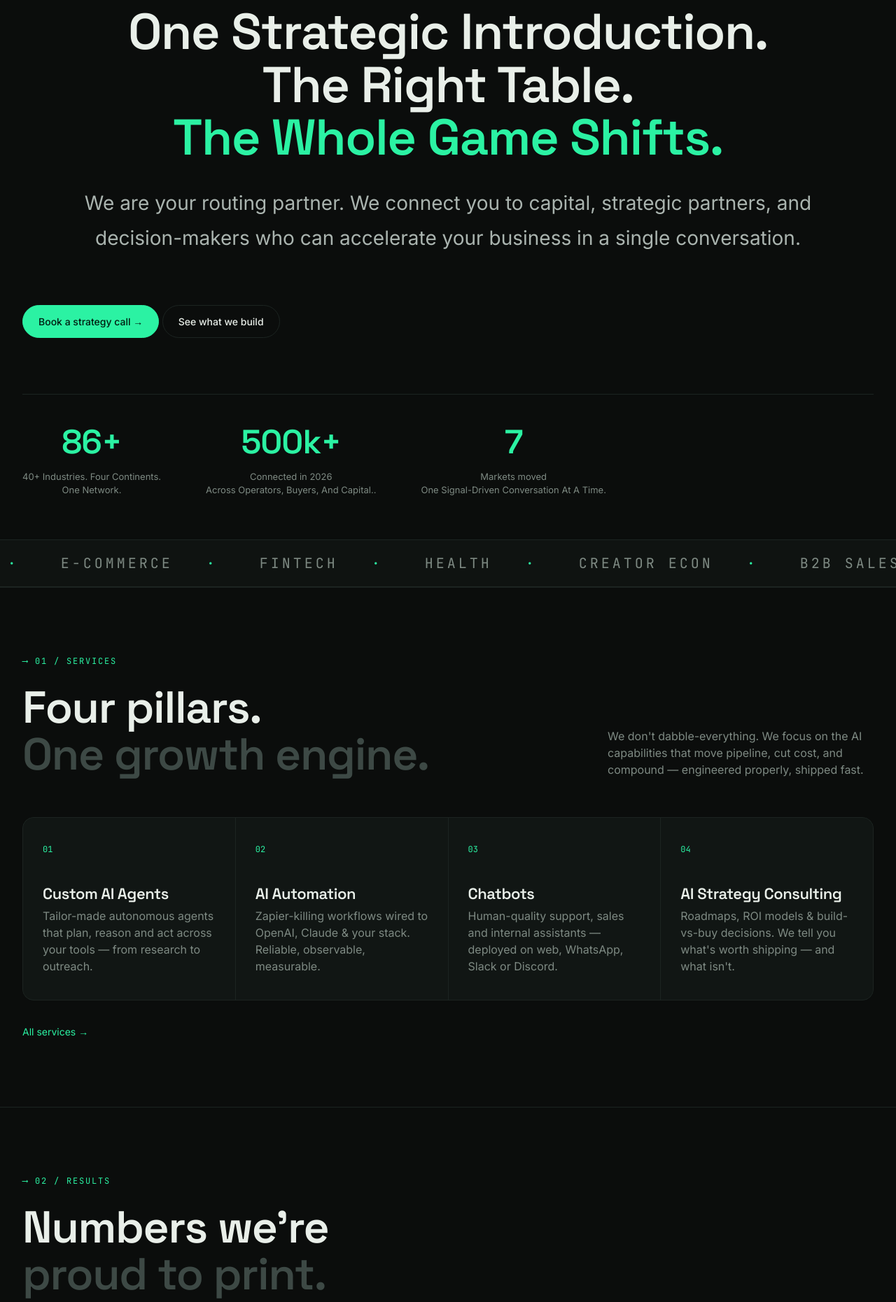
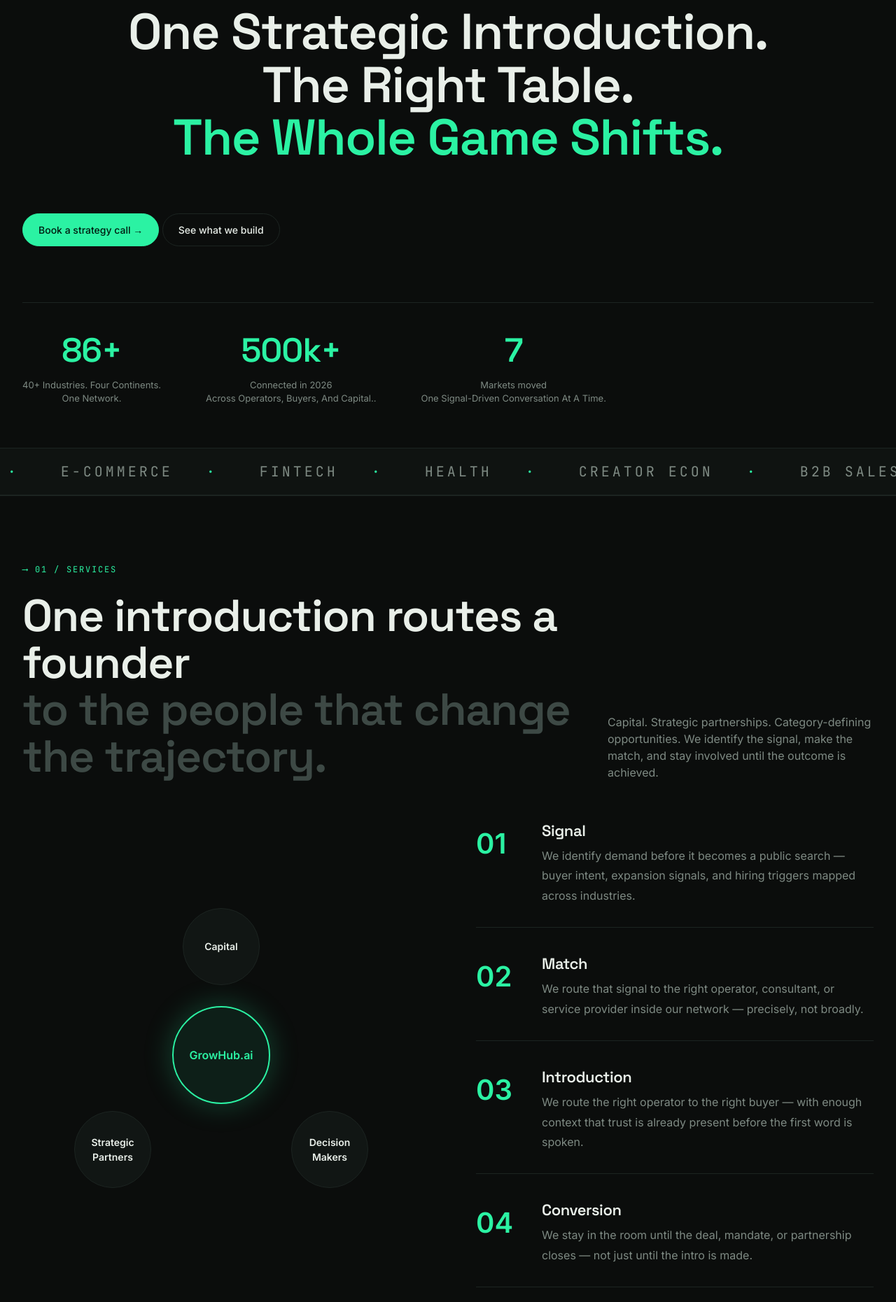
Before and after one commit to Srividhin123/Growhubai, a Flask app: page / in a window 1280 px wide. Shown: the part 156-2017 px from the top of the page at 70% size. Run offline with Flask 3, Linux system fonts and the light colour scheme.

Commit message:
Update services section

```diff
--- a/static/css/style.css
+++ b/static/css/style.css
@@ -148,14 +148,106 @@ textarea{min-height:100px;resize:vertical}
 .page-head .mono{margin-bottom:24px;display:block}
 .page-head p{margin-top:24px;max-width:640px;font-size:18px}
 
-/* SERVICES PAGE */
-.svc-grid{display:grid;grid-template-columns:1fr 1fr;gap:1px;background:var(--line);border:1px solid var(--line);border-radius:16px;overflow:hidden}
-.svc-card{background:var(--panel);padding:40px;display:flex;flex-direction:column;gap:24px}
-.svc-card .top{display:flex;justify-content:space-between;align-items:center}
-.svc-card .icon{width:48px;height:48px;border-radius:12px;background:rgba(43,242,163,.1);display:flex;align-items:center;justify-content:center;color:var(--accent);font-size:22px}
-.svc-card h2{font-size:30px;margin:0 0 12px}
-.svc-card .points{display:grid;grid-template-columns:1fr 1fr;gap:8px 16px;list-style:none;font-size:14px;color:var(--muted)}
-.svc-card .points li::before{content:"▸ ";color:var(--accent)}
+/* SERVICES NETWORK SECTION */
+
+.services-layout{
+    display:grid;
+    grid-template-columns:1fr 1fr;
+    gap:80px;
+    align-items:center;
+    margin-top:60px;
+}
+
+.services-visual{
+    display:flex;
+    justify-content:center;
+    align-items:center;
+    min-height:500px;
+}
+
+.network-container{
+    position:relative;
+    width:420px;
+    height:420px;
+}
+
+.center-node{
+    position:absolute;
+    top:50%;
+    left:50%;
+    transform:translate(-50%,-50%);
+    width:140px;
+    height:140px;
+    border-radius:50%;
+    border:2px solid var(--accent);
+    display:flex;
+    align-items:center;
+    justify-content:center;
+    font-weight:700;
+    color:var(--accent);
+    background:rgba(43,242,163,.08);
+    box-shadow:0 0 40px rgba(43,242,163,.25);
+}
+
+.orbit{
+    position:absolute;
+    width:110px;
+    height:110px;
+    border-radius:50%;
+    background:var(--panel);
+    border:1px solid var(--line);
+    display:flex;
+    align-items:center;
+    justify-content:center;
+    text-align:center;
+    font-size:14px;
+    font-weight:600;
+}
+
+.orbit-1{
+    top:0;
+    left:50%;
+    transform:translateX(-50%);
+}
+
+.orbit-2{
+    bottom:20px;
+    left:0;
+}
+
+.orbit-3{
+    bottom:20px;
+    right:0;
+}
+
+.services-points{
+    display:flex;
+    flex-direction:column;
+    gap:40px;
+}
+
+.point{
+    display:flex;
+    gap:24px;
+    padding-bottom:30px;
+    border-bottom:1px solid var(--line);
+}
+
+.point-num{
+    font-size:40px;
+    font-weight:700;
+    color:var(--accent);
+    min-width:70px;
+}
+
+.point h3{
+    margin:0 0 10px;
+}
+
+.point p{
+    color:var(--muted);
+    line-height:1.8;
+}
 
 /* RESULTS PAGE bigger grid */
 .results-grid{display:grid;grid-template-columns:repeat(3,1fr);gap:24px}
--- a/templates/index.html
+++ b/templates/index.html
@@ -44,10 +44,7 @@
   <span class="accent">The Whole Game Shifts.</span>
 </h1>
 
-<p class="lead"
-   style="text-align:center;max-width:1100px;margin:30px auto 0;font-size:28px;">
-  We are your routing partner. We connect you to capital, strategic partners, and decision-makers who can accelerate your business in a single conversation.
-</p>
+
 </p>
 <div style="margin-top:70px;">
     <a href="/booking" class="btn btn-primary">Book a strategy call →</a>
@@ -67,27 +64,99 @@
   <div class="marquee-track"><span>FORTUNE 500<span class="dot">·</span></span><span>SERIES A SAAS<span class="dot">·</span></span><span>E-COMMERCE<span class="dot">·</span></span><span>FINTECH<span class="dot">·</span></span><span>HEALTH<span class="dot">·</span></span><span>CREATOR ECON<span class="dot">·</span></span><span>B2B SALES<span class="dot">·</span></span><span>LEGAL-TECH<span class="dot">·</span></span><span>LOGISTICS<span class="dot">·</span></span><span>FORTUNE 500<span class="dot">·</span></span><span>SERIES A SAAS<span class="dot">·</span></span><span>E-COMMERCE<span class="dot">·</span></span><span>FINTECH<span class="dot">·</span></span><span>HEALTH<span class="dot">·</span></span><span>CREATOR ECON<span class="dot">·</span></span><span>B2B SALES<span class="dot">·</span></span><span>LEGAL-TECH<span class="dot">·</span></span><span>LOGISTICS<span class="dot">·</span></span></div>
 </div>
 
-<section>
+
+
+   <section id="services">
   <div class="container">
+
     <p class="mono" style="margin-bottom:24px">⟶ 01 / Services</p>
+
     <div class="sec-head">
-      <h2>Four pillars.<br><span class="dim">One growth engine.</span></h2>
-      <p>We don't dabble-everything. We focus on the AI capabilities that move pipeline, cut cost, and compound — engineered properly, shipped fast.</p>
+      <h2>
+        One introduction routes a founder<br>
+        <span class="dim">to the people that change the trajectory.</span>
+      </h2>
+
+      <p>
+        Capital. Strategic partnerships. Category-defining opportunities.
+        We identify the signal, make the match, and stay involved until
+        the outcome is achieved.
+      </p>
     </div>
 
-    <div class="grid-4">
-      <div class="card"><span class="num">01</span><div><h3>Custom AI Agents</h3><p>Tailor-made autonomous agents that plan, reason and act across your tools — from research to outreach.</p></div></div>
+    <div class="services-layout">
 
-      <div class="card"><span class="num">02</span><div><h3>AI Automation</h3><p>Zapier-killing workflows wired to OpenAI, Claude & your stack. Reliable, observable, measurable.</p></div></div>
+      <!-- LEFT SIDE -->
+<div class="services-visual">
 
-      <div class="card"><span class="num">03</span><div><h3>Chatbots</h3><p>Human-quality support, sales and internal assistants — deployed on web, WhatsApp, Slack or Discord.</p></div></div>
+    <div class="network-container">
 
-      <div class="card"><span class="num">04</span><div><h3>AI Strategy Consulting</h3><p>Roadmaps, ROI models & build-vs-buy decisions. We tell you what's worth shipping — and what isn't.</p></div></div>
+        <div class="center-node">GrowHub.ai</div>
+
+        <div class="orbit orbit-1">Capital</div>
+
+        <div class="orbit orbit-2">Strategic<br>Partners</div>
+
+        <div class="orbit orbit-3">Decision<br>Makers</div>
+
     </div>
 
-    <div style="margin-top:32px">
-      <a href="/services" class="accent" style="font-size:14px">All services →</a>
+</div>
+
+      <!-- RIGHT SIDE -->
+
+      <div class="services-points">
+
+        <div class="point">
+          <span class="point-num">01</span>
+          <div>
+            <h3>Signal</h3>
+            <p>
+              We identify demand before it becomes a public search —
+              buyer intent, expansion signals, and hiring triggers
+              mapped across industries.
+            </p>
+          </div>
+        </div>
+
+        <div class="point">
+          <span class="point-num">02</span>
+          <div>
+            <h3>Match</h3>
+            <p>
+              We route that signal to the right operator,
+              consultant, or service provider inside our network —
+              precisely, not broadly.
+            </p>
+          </div>
+        </div>
+
+        <div class="point">
+          <span class="point-num">03</span>
+          <div>
+            <h3>Introduction</h3>
+            <p>
+              We route the right operator to the right buyer — with enough context that trust is already present before the first word is spoken.
+            </p>
+          </div>
+        </div>
+
+        <div class="point">
+          <span class="point-num">04</span>
+          <div>
+            <h3>Conversion</h3>
+            <p>
+              We stay in the room until the deal,
+              mandate, or partnership closes —
+              not just until the intro is made.
+            </p>
+          </div>
+        </div>
+
+      </div>
+
     </div>
+
   </div>
 </section>
 
```
